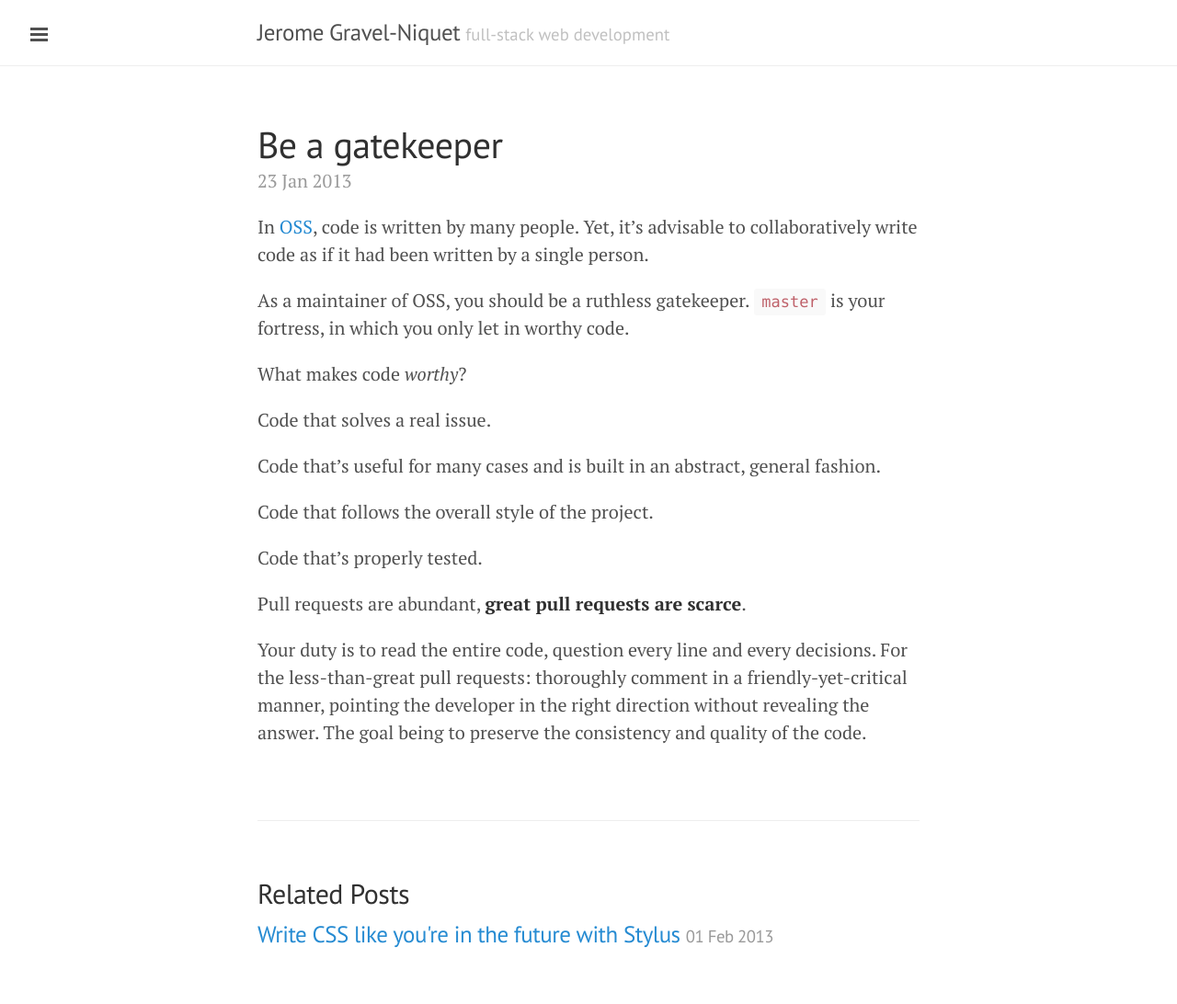
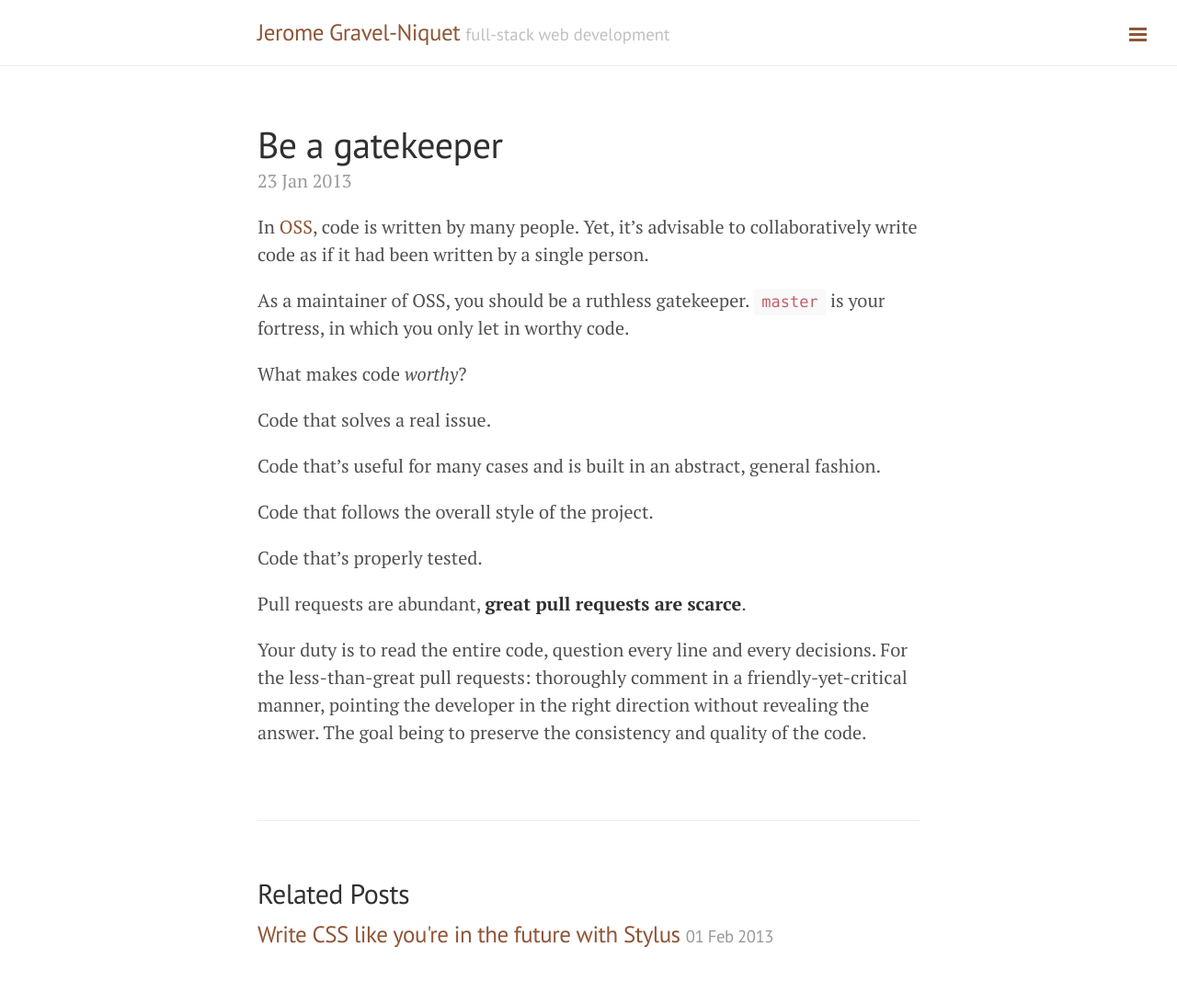
Before and after one commit to jeromegn/jeromegn.github.com, a Jekyll site: the page built from _posts/2013-01-23-be-a-gatekeeper.md, in a window 1280 px wide. Shown: the whole page at 92% size. Built offline with Jekyll 4.4.1, drawn with Linux system fonts in a browser that asks for light colours; Markdown is read by kramdown in place of the engine named in the settings.

Commit message:
fixed some stuff

```diff
--- a/_config.yml
+++ b/_config.yml
@@ -5,7 +5,7 @@
 
 permalink: /blog/:title
 
-exclude: Gemfile, Gemfile.lock, node_modules
+exclude: [Gemfile, Gemfile.lock, node_modules]
 
 # Dependencies
 markdown:         redcarpet
@@ -16,6 +16,9 @@
   url:            http://jgn.me
 
 paginate:         5
+paginate_path: "/blog/page:num"
+# source: blog
+# destination: _site/blog
 
 # Custom vars
 version:          1.0.0
--- a/_includes/sidebar.html
+++ b/_includes/sidebar.html
@@ -25,7 +25,7 @@
       {% endif %}
     {% endfor %}
 
-    <a class="sidebar-nav-item" href="{{ site.github.repo }}/archive/v{{ site.version }}.zip">Download</a>
+    <!-- <a class="sidebar-nav-item" href="{{ site.github.repo }}/archive/v{{ site.version }}.zip">Download</a> -->
     <a class="sidebar-nav-item" href="{{ site.github.repo }}">GitHub project</a>
     <span class="sidebar-nav-item">Currently v{{ site.version }}</span>
   </nav>
--- a/_layouts/default.html
+++ b/_layouts/default.html
@@ -3,7 +3,7 @@
 
   {% include head.html %}
 
-  <body>
+  <body class="theme-base-0f layout-reverse">
 
     {% include sidebar.html %}
 
```
Also changed, not shown: Gemfile.lock.
